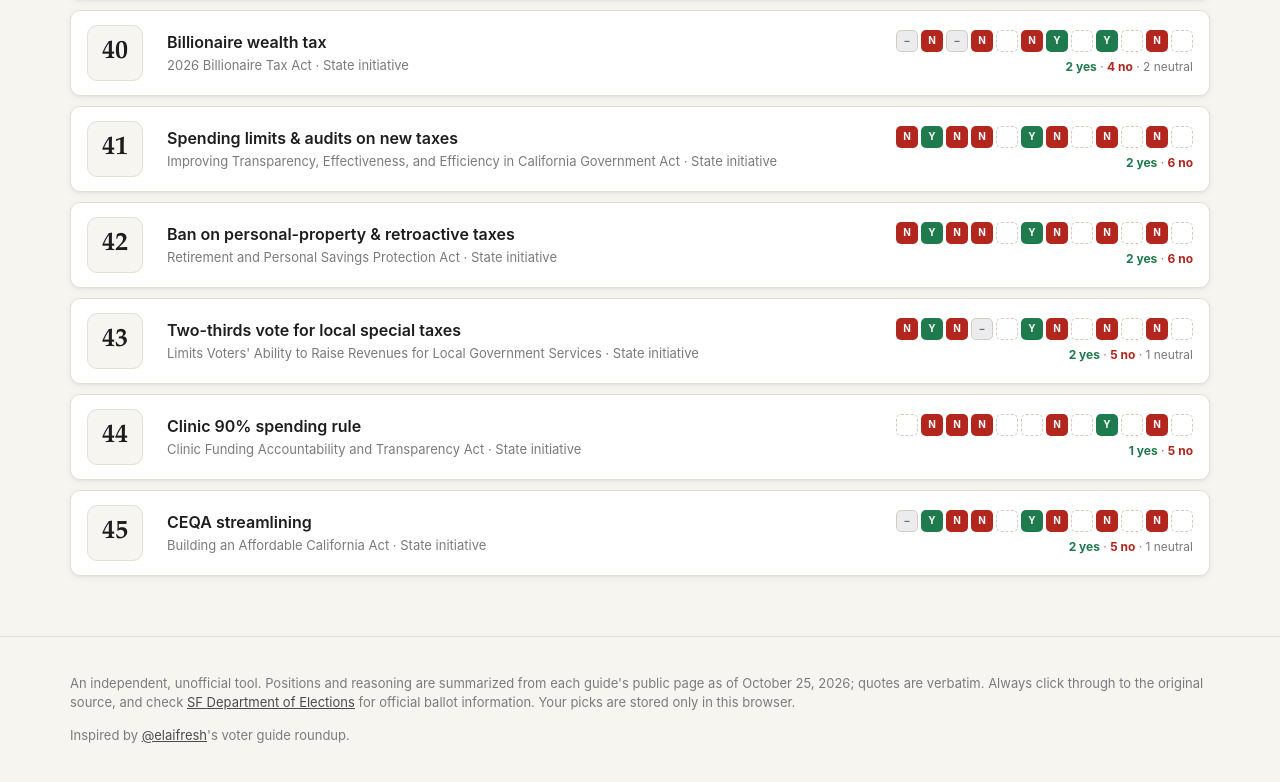
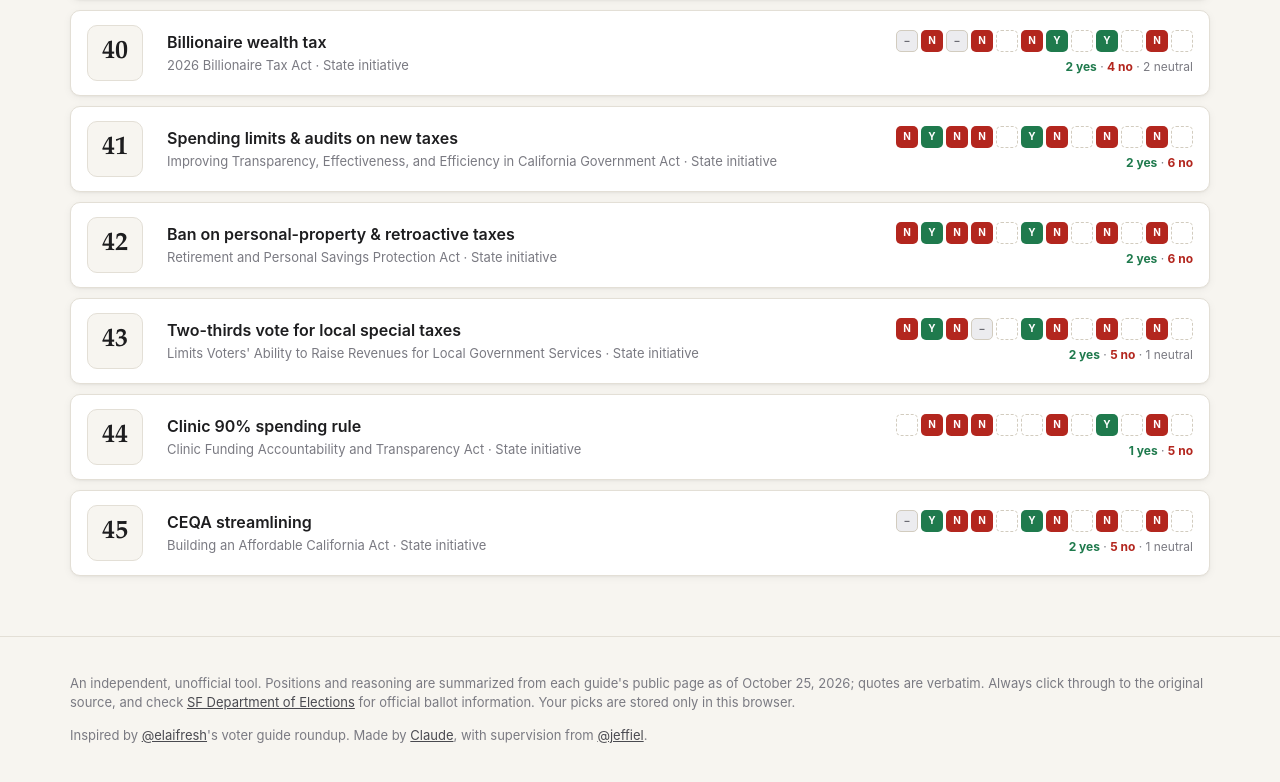
Before and after one commit to jeffiel/sfvoterguideguide, a plain HTML site: page index.html in a window 1280 px wide. Shown: the part 3979-4761 px from the top of the page. Drawn offline with Linux system fonts and the light colour scheme.

Commit message:
Add "Made by Claude" credit to the footer
Co-Authored-By: Claude Opus 5.5 <noreply@anthropic.com>

```diff
--- a/index.html
+++ b/index.html
@@ -41,7 +41,7 @@
   <footer class="site-footer">
     <div class="wrap">
       <p>An independent, unofficial tool. Positions and reasoning are summarized from each guide's public page as of <span id="collected"></span>; quotes are verbatim. Always click through to the original source, and check <a href="https://www.sf.gov/departments/department-elections" target="_blank" rel="noopener">SF Department of Elections</a> for official ballot information. Your picks are stored only in this browser.</p>
-      <p class="credit">Inspired by <a href="https://x.com/elaifresh/status/2113687022502355416" target="_blank" rel="noopener">@elaifresh</a>'s voter guide roundup.</p>
+      <p class="credit">Inspired by <a href="https://x.com/elaifresh/status/2113687022502355416" target="_blank" rel="noopener">@elaifresh</a>'s voter guide roundup. Made by <a href="https://claude.com/claude-code" target="_blank" rel="noopener">Claude</a>, with supervision from <a href="https://x.com/jeffiel" target="_blank" rel="noopener">@jeffiel</a>.</p>
     </div>
   </footer>
 
```
